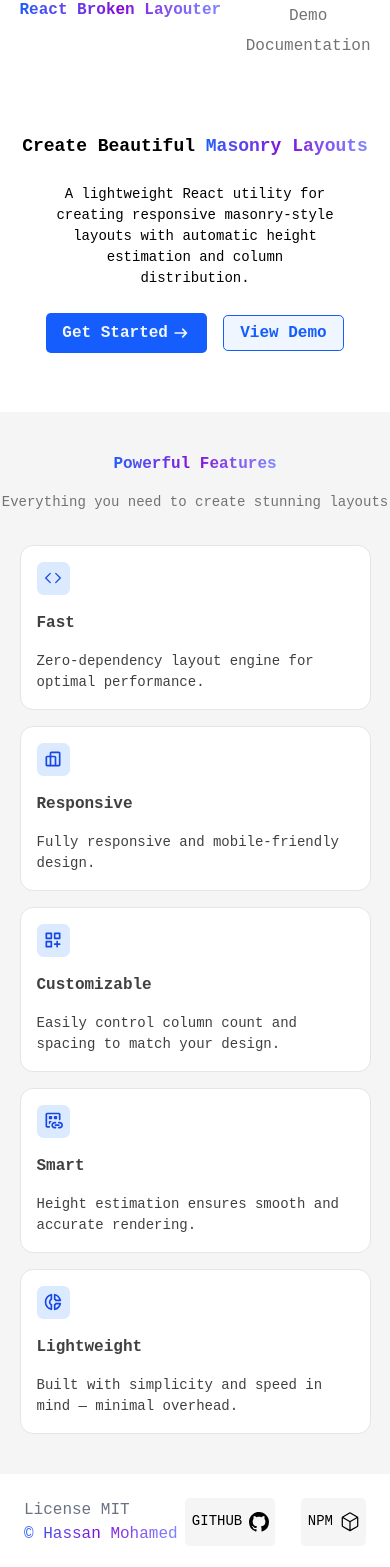
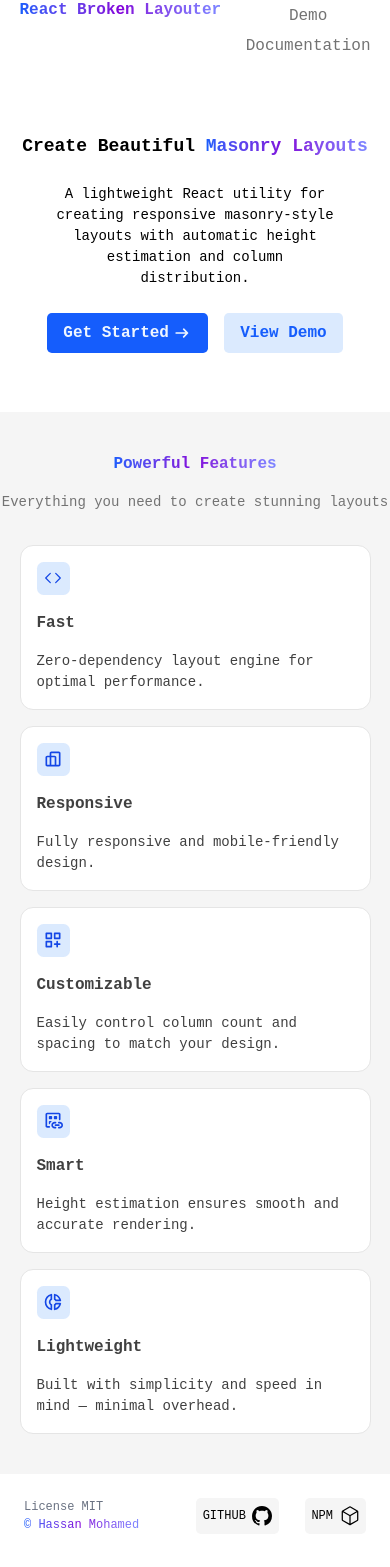
Before and after one commit to HassanMostafaa/react-broken-layouter-main, a Next.js app: page / in a window 390 px wide. Shown: the part 55-1622 px from the top of the page. Built offline with nearby package versions, Linux system fonts and the light colour scheme.

Commit message:
hero cta buttons size fix + footer links text mobile screen size fix

```diff
--- a/components/footer/Footer.tsx
+++ b/components/footer/Footer.tsx
@@ -5,7 +5,7 @@ import TypewriterText from "../typewriter-text/TypewriterText";
 export const Footer: React.FunctionComponent = () => {
   return (
     <footer className="p-[24px] lg:p-[1vw] flex justify-between">
-      <span className="text-[16px] lg:text-sm text-gray-500 sm:text-center dark:text-gray-400">
+      <span className="text-[12px] lg:text-sm text-gray-500 sm:text-center dark:text-gray-400">
         License MIT{" "}
         <a
           href="https://github.com/HassanMostafaa"
@@ -20,14 +20,14 @@ export const Footer: React.FunctionComponent = () => {
           href="https://github.com/HassanMostafaa/react-broken-layouter"
           className="text-md flex justify-center items-center gap-2 lg:gap-[.5vw] bg-neutral-100 dark:bg-neutral-800 p-2 rounded-md"
         >
-          <TypewriterText text="GITHUB" className="text-[14px] lg:text-sm" />
+          <TypewriterText text="GITHUB" className="text-[12px] lg:text-sm" />
           <Github size={"1vw"} />
         </a>
         <a
           href="https://www.npmjs.com/package/react-broken-layouter"
           className="text-md flex justify-center items-center gap-2 lg:gap-[.5vw] bg-neutral-100 dark:bg-neutral-800 p-2 rounded-md "
         >
-          <TypewriterText text="NPM" className="text-[14px] lg:text-sm" />
+          <TypewriterText text="NPM" className="text-[12px] lg:text-sm" />
           <Package size={"1vw"} />
         </a>
       </div>
--- a/components/hero/Hero.tsx
+++ b/components/hero/Hero.tsx
@@ -50,7 +50,7 @@ export const Hero: React.FunctionComponent<IHeroProps> = ({
     </motion.p>
 
     {/* CTAs */}
-    <div className="flex gap-[16px] flex-wrap justify-center items-center lg:gap-[2vw]">
+    <div className="flex gap-[16px] flex-wrap justify-center items-stretch lg:gap-[2vw]">
       <motion.div
         initial={{ opacity: 0 }}
         animate={{ opacity: 1 }}
@@ -79,7 +79,8 @@ export const Hero: React.FunctionComponent<IHeroProps> = ({
           <Link
             href={cta2?.href}
             target={cta2?.target}
-            className="text-[16px] lg:text-lg font-semibold bg-blue-50 hover:bg-blue-100 px-[16px] py-[8px] lg:px-[1vw] lg:py-[.5vw] rounded-md border border-blue-600 text-blue-600"
+            // className="text-[16px] lg:text-lg  font-semibold bg-blue-50 hover:bg-blue-100 px-[16px] py-[8px] lg:px-[1vw] lg:py-[.5vw] rounded-md border border-blue-600 text-blue-600"
+            className="flex gap-1 items-center  whitespace-nowrap text-[16px] lg:text-lg font-semibold bg-blue-100 hover:bg-blue-200 px-[16px] py-[8px] lg:px-[1vw] lg:py-[.5vw] rounded-md text-blue-600"
           >
             {cta2?.title}
           </Link>
```
